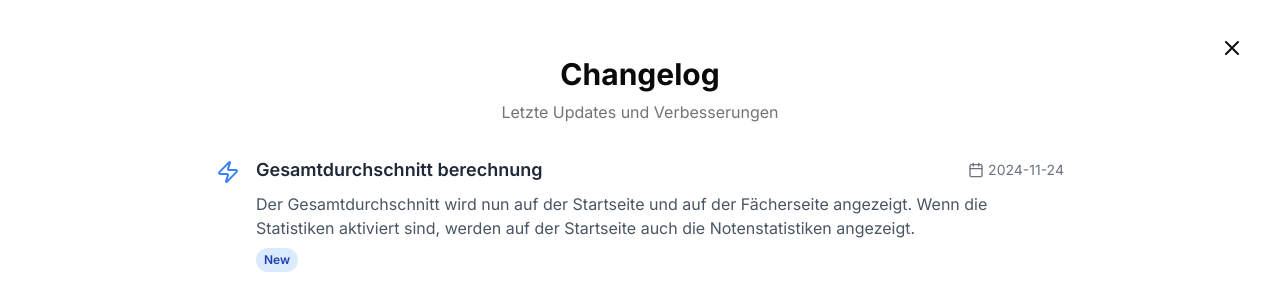
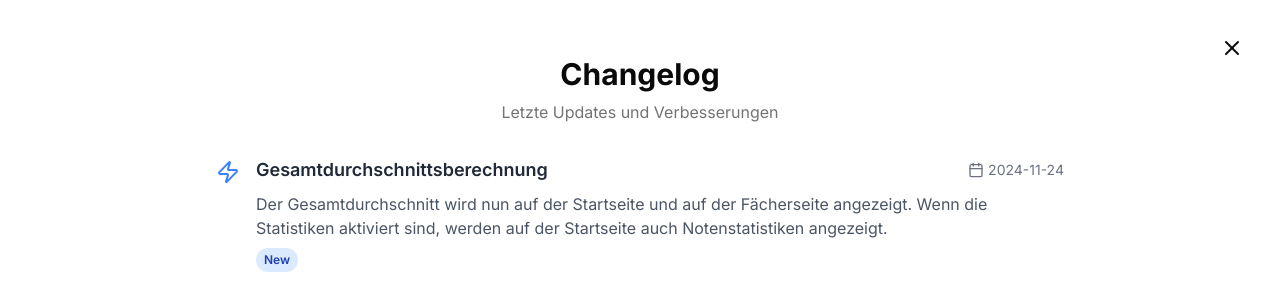
Before and after one commit to johannesschiessl/Studentapp, a Next.js app: page /changelog in a window 1280 px wide. Shown: the top 290 px of the page. Built offline with nearby package versions, Linux system fonts and the light colour scheme; no server answers.

Commit message:
fix(changelog): fixed typo

```diff
--- a/src/constants/changelog.ts
+++ b/src/constants/changelog.ts
@@ -11,9 +11,9 @@ export const changelog: ChangelogEntry[] = [
   {
     date: "2024-11-24",
     type: "new",
-    title: "Gesamtdurchschnitt berechnung",
+    title: "Gesamtdurchschnittsberechnung",
     description:
-      "Der Gesamtdurchschnitt wird nun auf der Startseite und auf der Fächerseite angezeigt. Wenn die Statistiken aktiviert sind, werden auf der Startseite auch die Notenstatistiken angezeigt.",
+      "Der Gesamtdurchschnitt wird nun auf der Startseite und auf der Fächerseite angezeigt. Wenn die Statistiken aktiviert sind, werden auf der Startseite auch Notenstatistiken angezeigt.",
   },
   {
     date: "2024-11-24",
```
